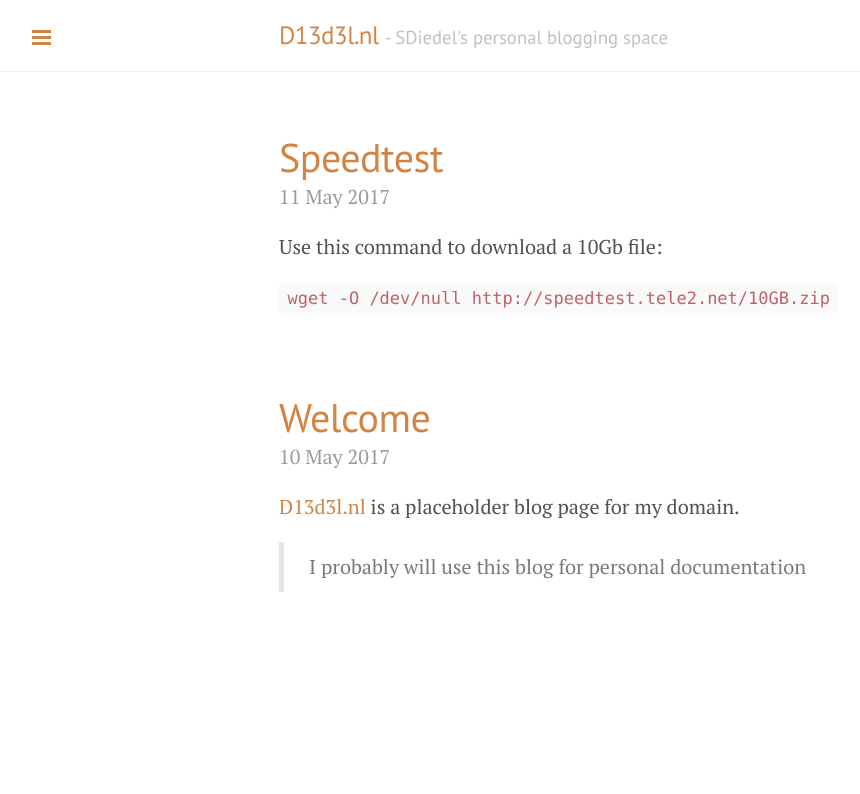
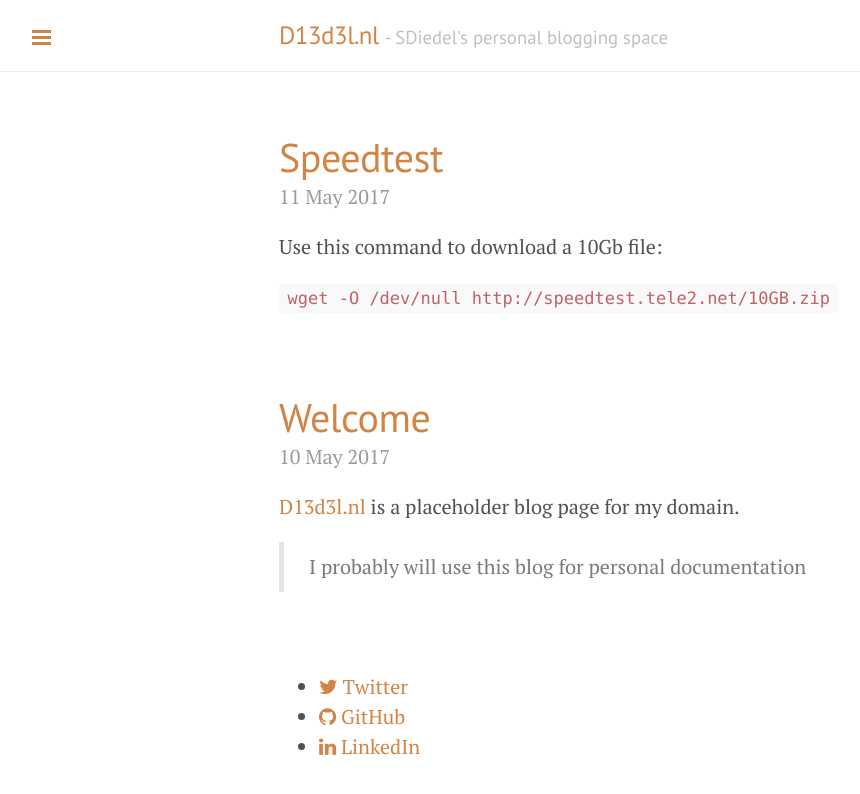
Before and after one commit to SDiedel/sdiedel.github.io, a Jekyll site: the page built from index.html, in a window 1280 px wide. Shown: the top 794 px of the page, without its empty margins (1-861 px from the left). Built offline with Jekyll 4.4.1, drawn with Linux system fonts in a browser that asks for light colours; nearby versions of some CDN libraries; the list of posts is cut into pages by our own code.

Commit message:
Update index.html

```diff
--- a/index.html
+++ b/index.html
@@ -17,3 +17,27 @@
   </div>
   {% endfor %}
 </div>
+
+<ul>
+  {% if site.twitter_username %}
+  <li>
+    <a href="https://twitter.com/{{ site.twitter_username }}">
+      <i class="fa fa-twitter"></i> Twitter
+    </a>
+  </li>
+{% endif %}
+{% if site.github_username %}
+  <li>
+    <a href="https://github.com/{{ site.github_username }}">
+      <i class="fa fa-github"></i> GitHub
+    </a>
+  </li>
+{% endif %}
+{% if site.linkedin_username %}
+  <li>
+    <a href="https://linkedin.com/in/{{ site.linkedin_username }}">
+      <i class="fa fa-linkedin"></i> LinkedIn
+    </a>
+  </li>
+{% endif %}
+</ul>
```
